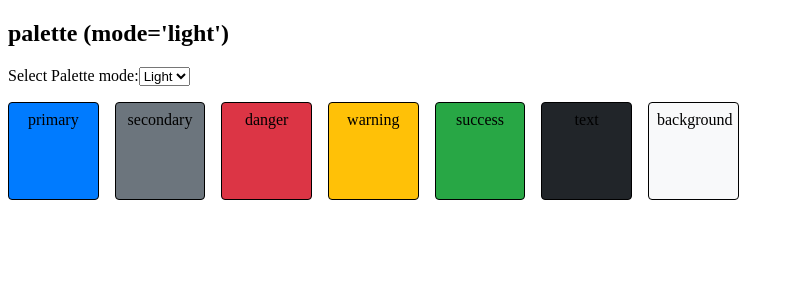
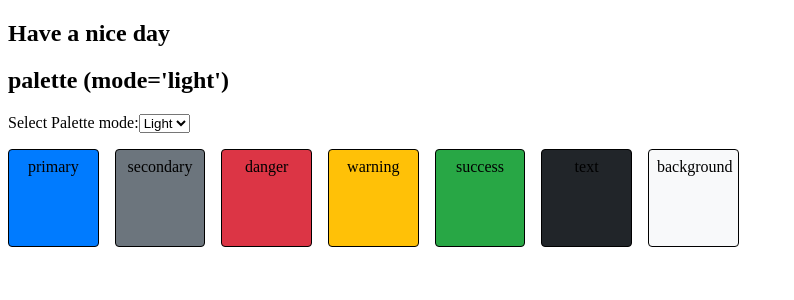
Before and after one commit to dangdinhtai0001/friday-fw-ssr, a Next.js app: page /theme in a window 1280 px wide. Shown: the top 300 px of the page, without its empty margins (0-794 px from the left). Built offline with nearby package versions, Linux system fonts and the light colour scheme.

Commit message:
feat: thêm cấu hình cho multi lang

```diff
--- /dev/null
+++ b/i18n.config.js
@@ -0,0 +1,6 @@
+module.exports = {
+  i18n: {
+    locales: ['en', 'vi'],
+    defaultLocale: 'en',
+  },
+};
--- a/next.config.js
+++ b/next.config.js
@@ -1,6 +1,10 @@
 /** @type {import('next').NextConfig} */
+// eslint-disable-next-line @typescript-eslint/no-var-requires
+const { i18n } = require('./i18n.config');
+
 const nextConfig = {
   reactStrictMode: true,
+  i18n,
 };
 
 module.exports = nextConfig;
--- /dev/null
+++ b/package/asura/i18/en.ts
@@ -0,0 +1,7 @@
+// eslint-disable-next-line import/no-anonymous-default-export
+export default {
+  common: {
+    welcome: 'Have a nice day',
+  },
+  pages: {},
+};
--- /dev/null
+++ b/package/asura/i18/useTrans.ts
@@ -0,0 +1,13 @@
+import { useRouter } from 'next/router';
+import en from './en';
+import vi from './vi';
+
+const useTrans = () => {
+  const { locale } = useRouter();
+
+  const trans = locale === 'vi' ? vi : en;
+
+  return trans;
+};
+
+export default useTrans;
--- /dev/null
+++ b/package/asura/i18/vi.ts
@@ -0,0 +1,7 @@
+// eslint-disable-next-line import/no-anonymous-default-export
+export default {
+  common: {
+    welcome: 'Chúc một ngày tốt lành',
+  },
+  pages: {},
+};
--- a/package/deva/theme/index.tsx
+++ b/package/deva/theme/index.tsx
@@ -3,10 +3,10 @@ import * as React from 'react';
 import Box from '@mui/system/Box';
 import Grid from '@mui/system/Unstable_Grid';
 import styled from '@mui/system/styled';
-import useTheme from '@mui/system/useTheme';
 import { useSelector, useDispatch } from 'react-redux';
 import type { RootState } from '@/package/asura/store/configureStore';
 import { changePaletteMode } from '@/package/asura/store/slice/themeSlice';
+import useTrans from '@/package/asura/i18/useTrans';
 
 const Item = styled('div')(({ theme }) => ({
   border: '1px solid',
@@ -37,6 +37,8 @@ const ThemePage = () => {
   );
   const dispatch = useDispatch();
 
+  const trans = useTrans();
+
   const handleThemeChange = (
     event: React.ChangeEvent<HTMLSelectElement>
   ) => {
@@ -45,6 +47,7 @@ const ThemePage = () => {
 
   return (
     <>
+      <h2>{trans.common.welcome}</h2>
       <h2>{`palette (mode='${palette.mode}')`}</h2>
       <div>
         <label htmlFor="theme-selector">Select Palette mode:</label>
```
Also changed, not shown: 1 other file (tests, documents, lock files or other folders).
